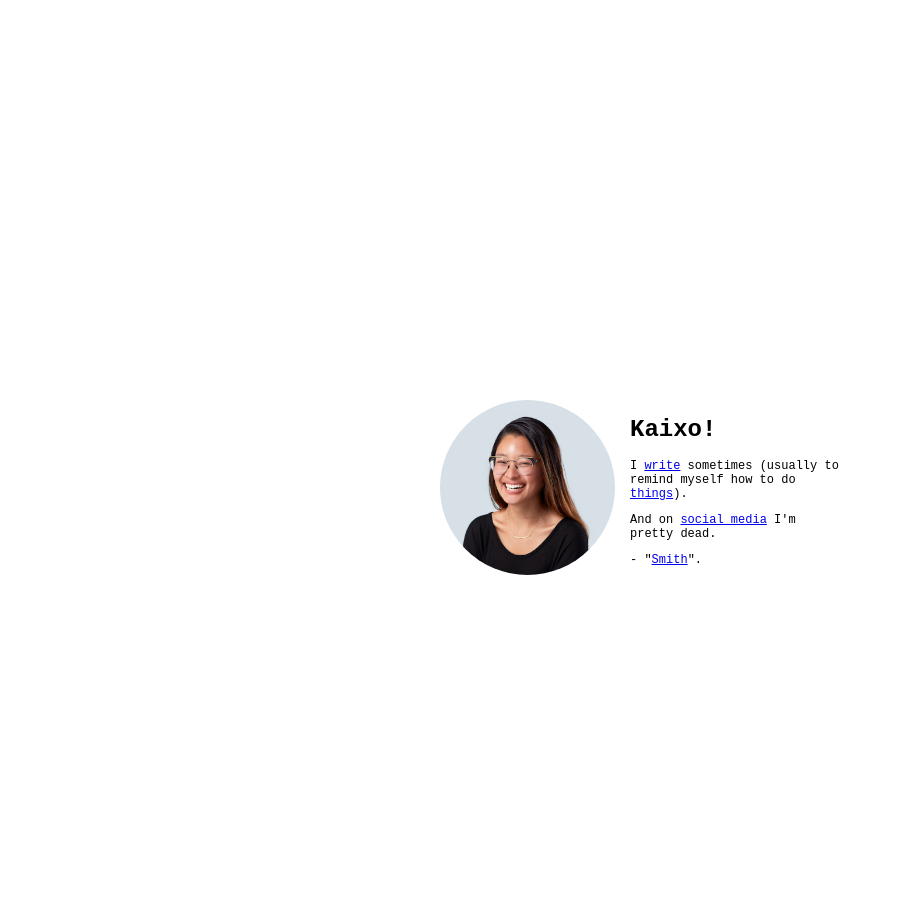
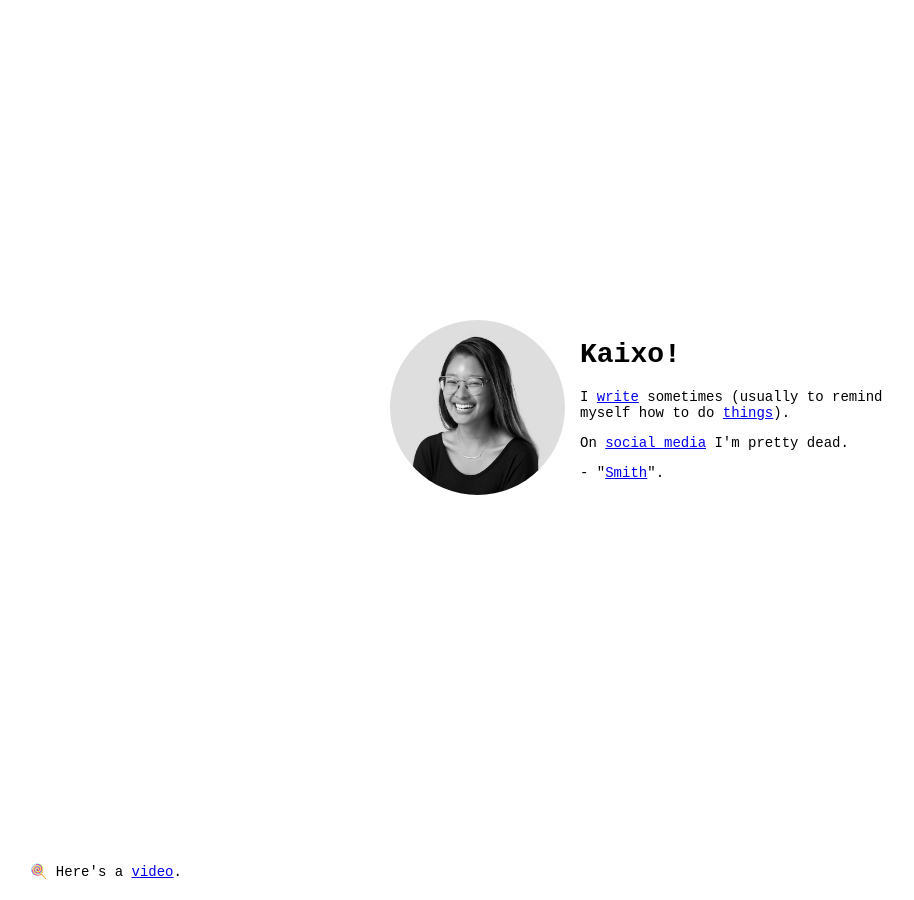
Before and after one commit to seimith/seimith.github.io, a Jekyll site: the page built from index.html, in a window 1280 px wide. Shown: the whole page, without its empty margins (0-914 px from the left). Built offline with Jekyll 4.4.1, drawn with Linux system fonts in a browser that asks for light colours; nearby versions of some CDN libraries.

Commit message:
feat(index): Add treat and restyle media object

```diff
--- a/_sass/_layout.scss
+++ b/_sass/_layout.scss
@@ -1,6 +1,9 @@
 body {
   font-family: "Courier New";
-  font-size: 12px;
+  font-size: 14px;
+
+   a:visited {
+    color: #367588;
   }
 
   .avatar {
@@ -9,14 +12,90 @@ body {
     border-radius: 100%;
     float: left;
     margin: 0px 15px 0px 0px;
+    filter: grayscale(100%);
+
+    &:hover {
+      filter: grayscale(0%);
+      transition: all 300ms ease-in-out;
+    }
   }
 
   .media-object {
     position: absolute;
-  top: 50%;
+    top: 40%;
     left: 50%;
-  transform: translate(-50%, -50%);
-  width: 400px;
+    transform: translate(-50%, -40%);
+    width: 500px;
     height: 100px;
-  /*background-color: pink;*/
   }
+
+  .special-treat {
+    position: fixed;
+    bottom: 20px;
+    left: 30px;
+  }
+}
+
+
+
+@media (max-width : 520px) {
+  body {
+    font-size: 18px;
+
+    .avatar {
+      border-radius: 3px;
+      float: none;
+    }
+
+    .media-object {
+      width: unset;
+      float: none;
+      position: absolute;
+      top: 20px;
+      left: 20px;
+      transform: translate(0%, 0%);
+      padding: 10px;
+    }
+  }
+}
+
+
+@keyframes spin {
+  100% {transform: rotate(1turn); }
+}
+
+@keyframes shake {
+  0% {
+    transform: translate(1px, 1px) rotate(0deg);
+  }
+  10% {
+    transform: translate(-1px, -2px) rotate(-1deg);
+  }
+  20% {
+    transform: translate(-3px, 0px) rotate(1deg);
+  }
+  30% {
+    transform: translate(3px, 2px) rotate(0deg);
+  }
+  40% {
+    transform: translate(1px, -1px) rotate(1deg);
+  }
+  50% {
+    transform: translate(-1px, 2px) rotate(-1deg);
+  }
+  60% {
+    transform: translate(-3px, 1px) rotate(0deg);
+  }
+  70% {
+    transform: translate(3px, 1px) rotate(-1deg);
+  }
+  80% {
+    transform: translate(-1px, -1px) rotate(1deg);
+  }
+  90% {
+    transform: translate(1px, 2px) rotate(0deg);
+  }
+  100% {
+    transform: translate(1px, -2px) rotate(-1deg);
+  }
+}
--- a/index.html
+++ b/index.html
@@ -4,7 +4,10 @@ layout: default
 <div class="media-object">
   <img src="//raw.githubusercontent.com/seimith/seimith.github.io/master/_assets/me.jpg" alt="Me laughing at you." class="avatar">
   <H1>Kaixo!</H1>
-  <p>I <a href="/writings/">write</a> sometimes (usually to remind myself how to do <a href="/categories/">things</a>).</p>
-  <p>And on <a href="https://twitter.com/themcsuth/">social media</a> I'm pretty dead.</p>
-  <p>- "<a href="https://www.linkedin.com/in/seimith/">Smith</a>".</p>
+  <p>I <a href="/writings/" target="_self">write</a> sometimes (usually to remind myself how to do <a href="/categories/" target="_self">things</a>).</p>
+  <p>On <a href="https://twitter.com/themcsuth/" target="_blank">social media</a> I'm pretty dead.</p>
+  <p>- "<a href="https://www.linkedin.com/in/seimith/" target="_blank">Smith</a>".</p>
 </div>
+<div class="special-treat">
+  🍭 Here's a <a href="#" class="treat" target="_blank">video</a>.
+</div>
```
Lines whose indentation alone changed are shown as unchanged.
